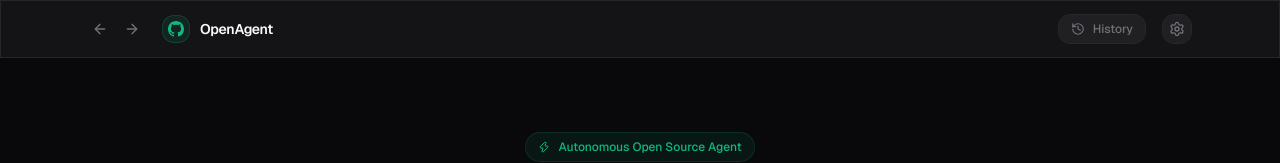
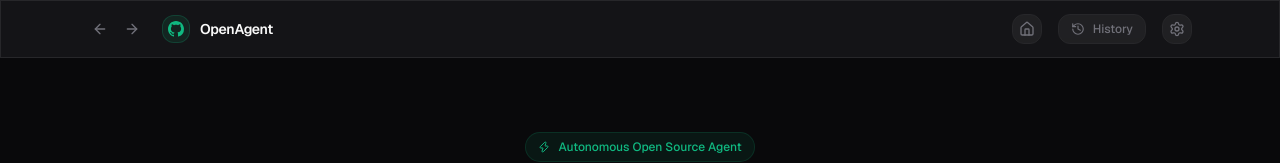
Before and after one commit to saheli56/MLH_Hacks, a Next.js app: page / in a window 1280 px wide. Shown: the top 163 px of the page. Built offline with nearby package versions, Linux system fonts and the light colour scheme.

Commit message:
Added  Home button

```diff
--- a/src/app/page.tsx
+++ b/src/app/page.tsx
@@ -239,6 +239,18 @@ export default function HomePage() {
     }
     setIsRunning(false);
     setShowResults(false);
+    setIsComplete(false);
+    setError(null);
+    setMode("agent");
+  };
+
+  const handleHome = () => {
+    if (isRunning && abortRef.current) {
+      abortRef.current.abort();
+    }
+    setIsRunning(false);
+    setIsComplete(false);
+    setShowResults(false);
     setError(null);
     setMode("agent");
   };
@@ -258,6 +270,7 @@ export default function HomePage() {
         onHistoryOpen={() => setIsHistoryOpen(true)}
         onBack={handleBackHome}
         onForward={handleForwardToResults}
+        onHome={handleHome}
         onSettingsOpen={() => setIsAPIKeyModalOpen(true)}
       />
 
--- a/src/components/shared/Header.tsx
+++ b/src/components/shared/Header.tsx
@@ -3,7 +3,7 @@
 import { ModeToggle } from "./ModeToggle";
 import type { ViewMode } from "@/lib/types";
 import { GitHubIcon } from "./GitHubIcon";
-import { History, ArrowLeft, ArrowRight, Settings } from "lucide-react";
+import { History, Home, ArrowLeft, ArrowRight, Settings } from "lucide-react";
 
 interface HeaderProps {
   mode: ViewMode;
@@ -12,10 +12,11 @@ interface HeaderProps {
   onHistoryOpen: () => void;
   onBack?: () => void;
   onForward?: () => void;
+  onHome?: () => void;
   onSettingsOpen?: () => void;
 }
 
-export function Header({ mode, onModeToggle, showToggle = false, onHistoryOpen, onBack, onForward, onSettingsOpen }: HeaderProps) {
+export function Header({ mode, onModeToggle, showToggle = false, onHistoryOpen, onBack, onForward, onHome, onSettingsOpen }: HeaderProps) {
   return (
     <header className="sticky top-0 z-50 glass-surface border-b border-border">
       <div className="max-w-6xl mx-auto px-6 h-14 flex items-center justify-between">
@@ -53,6 +54,17 @@ export function Header({ mode, onModeToggle, showToggle = false, onHistoryOpen,
         </div>
 
         <div className="flex items-center gap-4">
+          {/* Home Button */}
+          {onHome && (
+            <button
+              onClick={onHome}
+              aria-label="Home"
+              className="p-1.5 rounded-lg border border-border bg-white/5 hover:bg-white/10 transition-colors text-text-muted hover:text-text-primary"
+            >
+              <Home className="w-4 h-4" />
+            </button>
+          )}
+
           {/* History Button */}
           <button
             onClick={onHistoryOpen}
```
